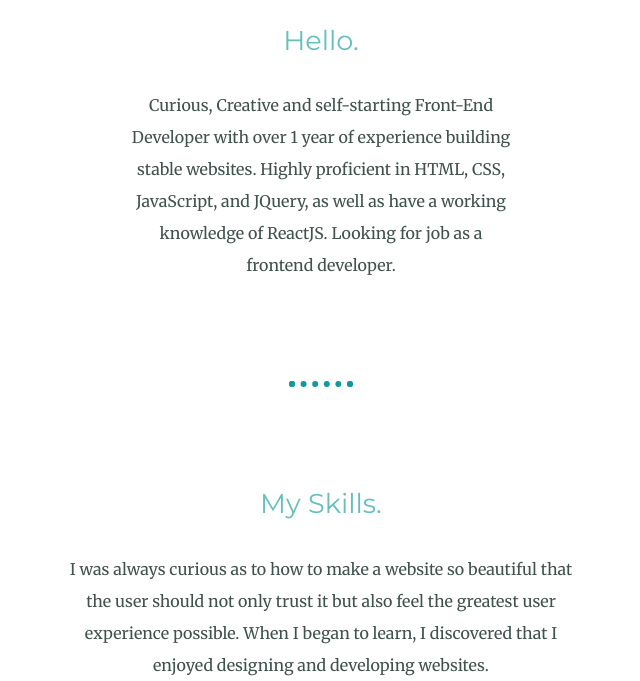
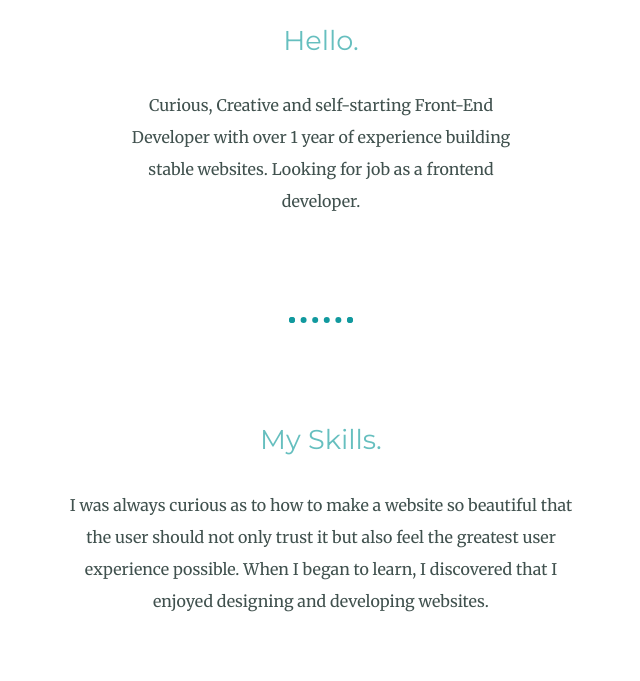
Before and after one commit to kunalbafna3/Front_End_Clone_2, a plain HTML site: page index.html in a window 1280 px wide. Shown: the part 1034-1715 px from the top of the page, without its empty margins (319-959 px from the left). Drawn offline with Linux system fonts and the light colour scheme.

Commit message:
Update index.html

```diff
--- a/index.html
+++ b/index.html
@@ -24,7 +24,7 @@
     <div class="profile">
       <img class="imgSizze" src="images/k.png" alt="kunal-profile-img">
       <h2>Hello.</h2>
-      <p class="intro">Curious, Creative and self-starting Front-End Developer with over 1 year of experience building stable websites. Highly proficient in HTML, CSS, JavaScript, and JQuery, as well as have a working knowledge of ReactJS. Looking for job as a frontend developer.</p>
+      <p class="intro">Curious, Creative and self-starting Front-End Developer with over 1 year of experience building stable websites. Looking for job as a frontend developer.</p>
     </div>
     <hr>
     <div class="skills">
```
